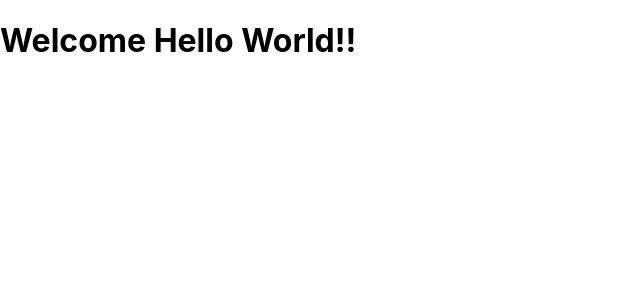
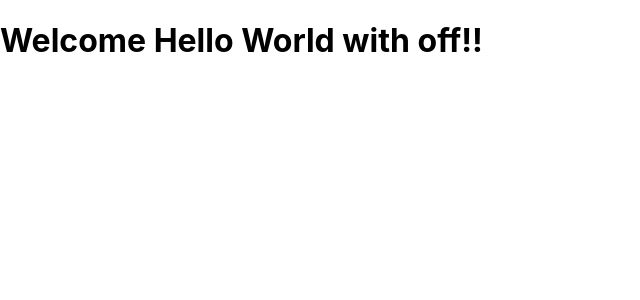
Before and after one commit to VedDeore/practice-app, a React (Create React App) app: page / in a window 1280 px wide. Shown: the top 300 px of the page, without its empty margins (0-640 px from the left). Built offline with nearby package versions, Linux system fonts and the light colour scheme.

Commit message:
added with off auto deploy

```diff
--- a/src/App.tsx
+++ b/src/App.tsx
@@ -4,7 +4,7 @@ import './App.css';
 
 function App() {
   return (
-    <h1>Welcome Hello World!!</h1>
+    <h1>Welcome Hello World with off!!</h1>
   );
 }
 
```
